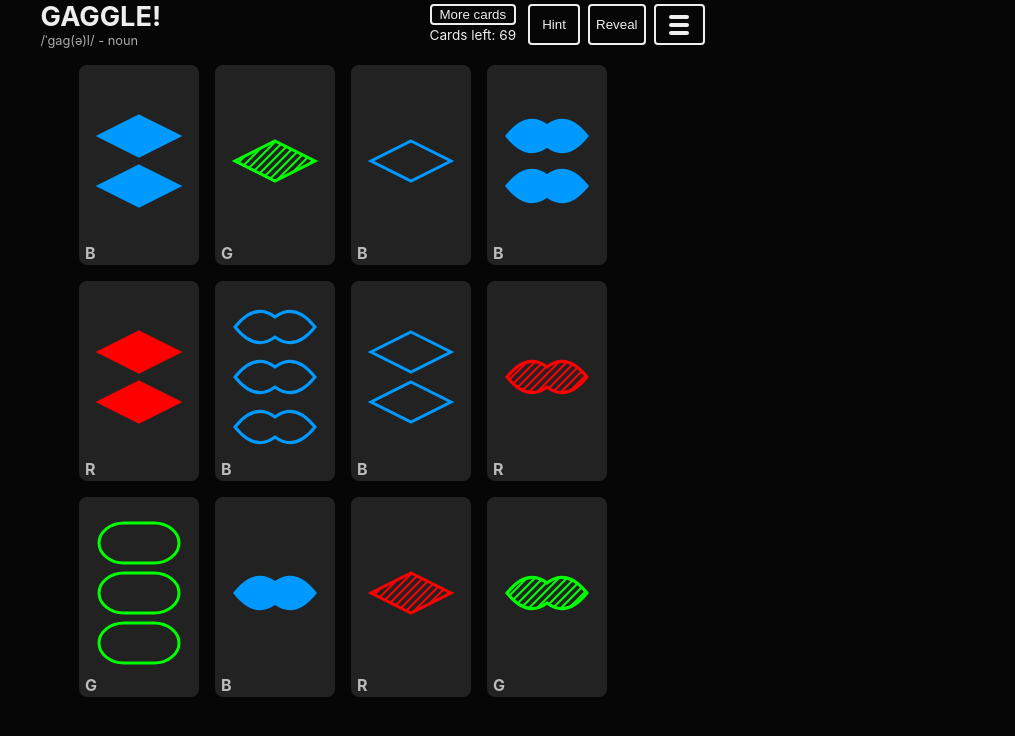
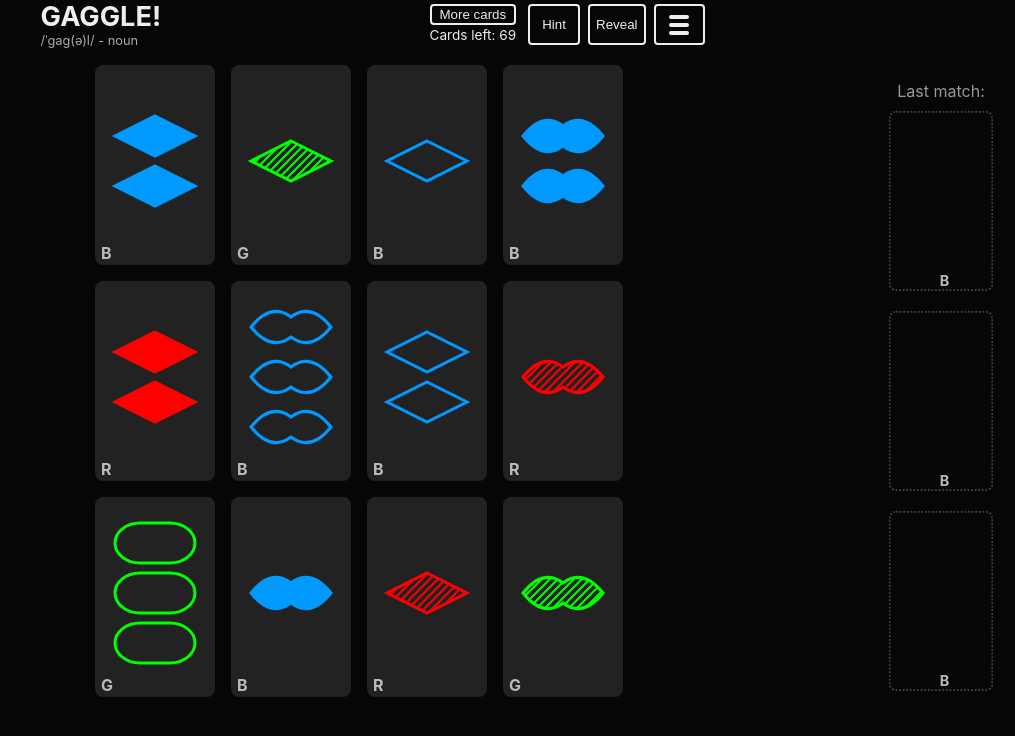
Before and after one commit to Zemanzo/gaggle, a React (Create React App) app: page / in a window 1280 px wide. Shown: the top 736 px of the page, without its empty margins (265-1280 px from the left). Built offline with nearby package versions, Linux system fonts and the light colour scheme.

Commit message:
Play history (only large screens are supported)

```diff
--- a/src/PlayArea.tsx
+++ b/src/PlayArea.tsx
@@ -245,6 +245,7 @@ const PlayArea: React.FC<{
     setVisibleCards(newCards.slice(0, minimumCards));
     setCurrentSelection([]);
     setHightlightedCards([]);
+    setLastPlayed([]);
     setMessage("");
     setIsGameOver(false);
     availableCombinationsRef.current = [];
--- a/src/PlayHistory.tsx
+++ b/src/PlayHistory.tsx
@@ -1,21 +1,28 @@
 import React from "react";
-import styled from "styled-components";
+import styled, { keyframes } from "styled-components";
 import Card from "./Card";
-import { CardAttributes } from "./types";
+import { CardAttributes, Color, Shape, FillStyle } from "./types";
 import { createIdFromCardAttributes } from "./utils";
 
-const Container = styled.div`
-  padding: 16px;
-  box-sizing: border-box;
-  text-align: center;
+const FadeAfterEntry = keyframes`
+	from {
+		opacity: 1;
+	}
+	to {
+		opacity: .7;
+	}
 `;
 
 const StyledCard = styled(Card)`
-  animation: none;
+  animation-name: ${FadeAfterEntry};
+  animation-duration: 0.5s;
+  animation-delay: 5s;
+  animation-fill-mode: forwards;
   transform: scale(0.9);
   outline: none;
   border: none;
   cursor: default;
+  transition: none;
 
   :hover {
     outline: none;
@@ -23,13 +30,51 @@ const StyledCard = styled(Card)`
   }
 `;
 
+const EmptyCard = styled(StyledCard)`
+  animation: none;
+  background: transparent;
+  border: 2px dotted #444;
+  padding: 6px;
+
+  :hover {
+    outline: none;
+    border: 2px dotted #444;
+  }
+
+  svg {
+    opacity: 0;
+  }
+`;
+
+const Container = styled.div`
+  padding: 16px;
+  box-sizing: border-box;
+  text-align: center;
+
+  @media screen and (min-width: 1100px), screen and (max-height: 650px) {
+    position: absolute;
+    right: 0;
+  }
+
+  @media screen and (max-width: 600px), screen and (max-height: 650px) {
+    display: none;
+  }
+
+  :hover ${StyledCard} {
+    animation: none;
+  }
+
+  color: #999;
+`;
+
 const PlayHistory: React.FC<{ lastCards: CardAttributes[] }> = ({
   lastCards,
 }) => {
   return (
     <Container>
-      {lastCards.length > 0 && "Last match:"}
-      {lastCards.map(({ ...cardAttributes }) => {
+      Last match:
+      {lastCards.length > 0 ? (
+        lastCards.map(({ ...cardAttributes }) => {
           const id = createIdFromCardAttributes(cardAttributes);
           return (
             <StyledCard
@@ -39,7 +84,35 @@ const PlayHistory: React.FC<{ lastCards: CardAttributes[] }> = ({
               key={id}
             />
           );
-      })}
+        })
+      ) : (
+        <>
+          <EmptyCard
+            amount={1}
+            color={Color.BLUE}
+            shape={Shape.OVAL}
+            fillStyle={FillStyle.FULL}
+            isSelected={false}
+            shouldHighlight={false}
+          />
+          <EmptyCard
+            amount={1}
+            color={Color.BLUE}
+            shape={Shape.OVAL}
+            fillStyle={FillStyle.FULL}
+            isSelected={false}
+            shouldHighlight={false}
+          />
+          <EmptyCard
+            amount={1}
+            color={Color.BLUE}
+            shape={Shape.OVAL}
+            fillStyle={FillStyle.FULL}
+            isSelected={false}
+            shouldHighlight={false}
+          />
+        </>
+      )}
     </Container>
   );
 };
```
Lines whose indentation alone changed are shown as unchanged.
